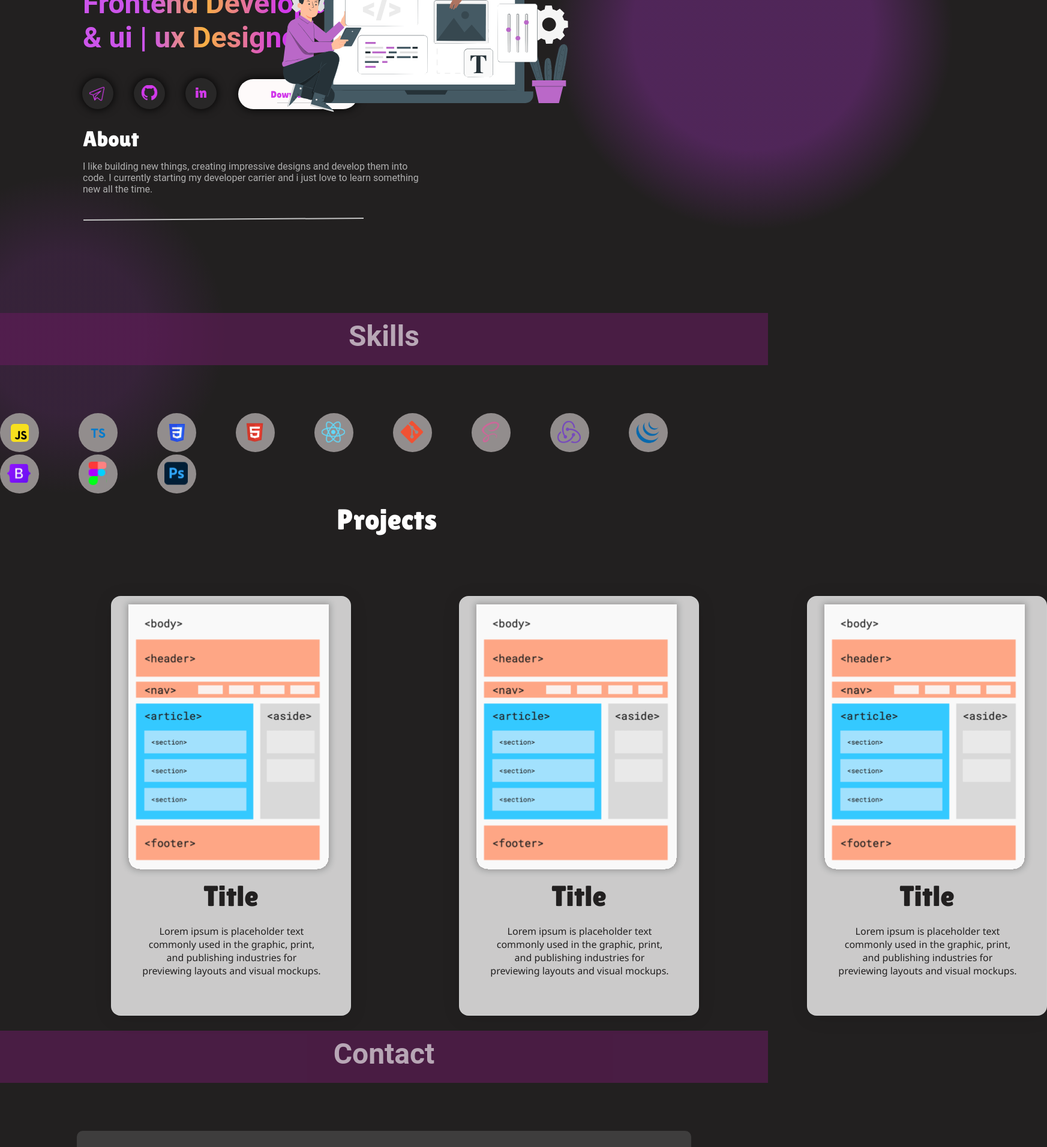
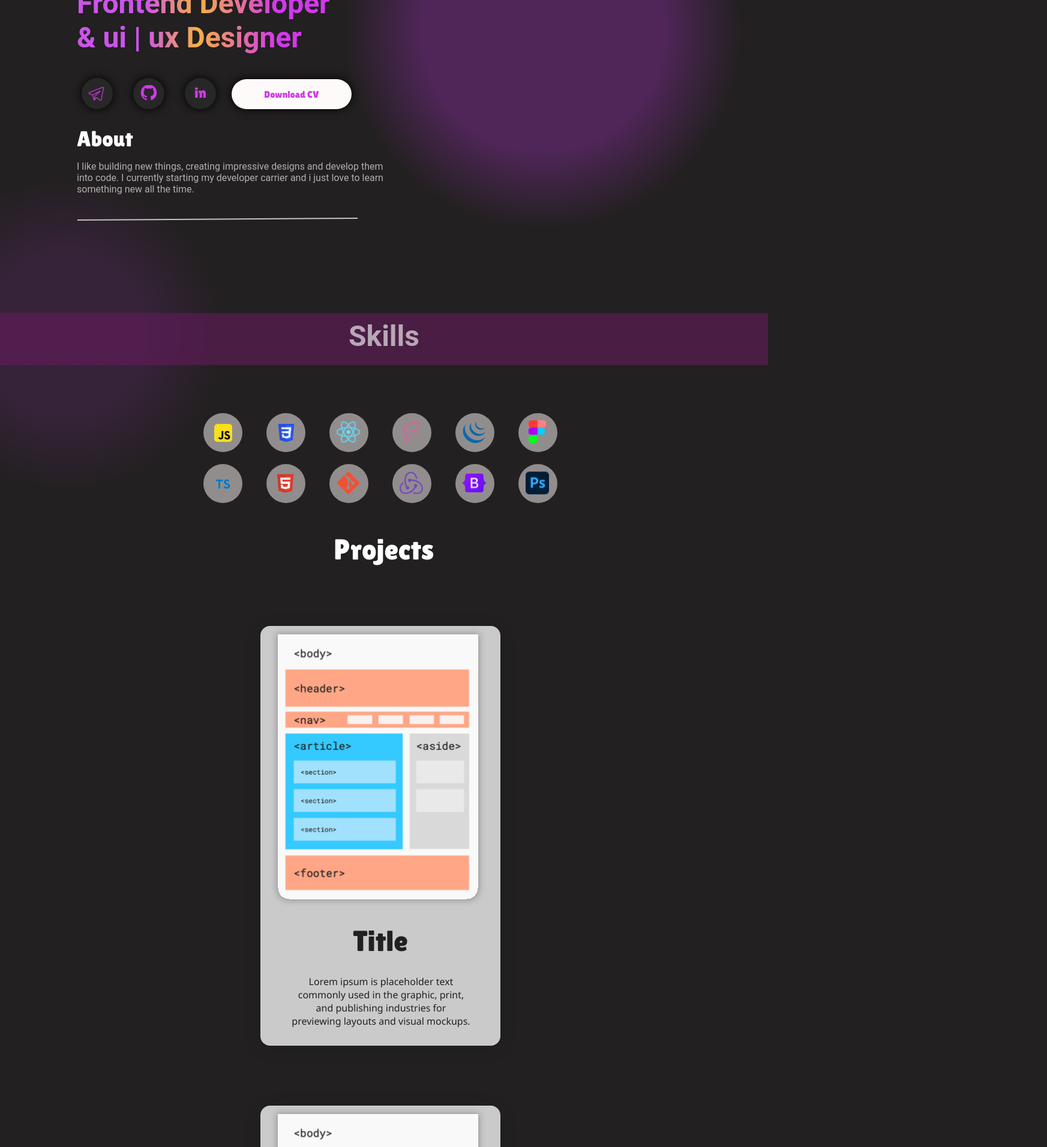
Before and after one commit to V1daa/Resume, a React (Vite) app in the folder Resume/: page / in a window 1280 px wide. Shown: the part 360-2273 px from the top of the page at 60% size, 1745 px wide, since content can reach past the window. Built offline with nearby package versions, Linux system fonts and the light colour scheme.

Commit message:
Version Four

```diff
--- a/Resume/src/components/footer.tsx
+++ b/Resume/src/components/footer.tsx
@@ -5,6 +5,7 @@ const Footer = () => {
     <>
       <div className="footer-main-container">
         <div className="footer-main-info">
+
           <h1>Dmytro Volia</h1>
           <p>
              Languages: English, Polish, Ukrainian, Russian.
--- a/Resume/src/components/projects.tsx
+++ b/Resume/src/components/projects.tsx
@@ -22,7 +22,7 @@ const Projects = () => {
             </p>
           </div>
         </div>
-        <div className="first-project-container">
+        <div className="first-project-container-2">
           <img
             src={temporary}
             alt="#"
@@ -39,7 +39,7 @@ const Projects = () => {
             </p>
           </div>
         </div>
-        <div className="first-project-container">
+        <div className="first-project-container-3">
           <img
             src={temporary}
             alt="#"
--- a/Resume/src/components/skills.tsx
+++ b/Resume/src/components/skills.tsx
@@ -38,6 +38,7 @@ const Skills = () => {
           <button className="skills-main-button-6">
             <img src={git} className="img-6"></img>
           </button>
+
           <button className="skills-main-button-7">
             <img src={scss} className="img-7"></img>
           </button>
--- a/Resume/src/styles/components/_contact.scss
+++ b/Resume/src/styles/components/_contact.scss
@@ -5,6 +5,9 @@
   position: sticky;
   margin-top: 10vh;
   z-index: 99999;
+  @media(max-width: 1660px) {
+    margin-top: 35vh;
+  }
 }
 
 .contact-paragraph {
@@ -39,6 +42,12 @@
   &:hover {
     scale: 1.1;
   }
+  @media(max-width: 1380px) {
+    margin-top: 8vh;
+  }
+  @media(max-width: 850px) {
+    display: none;
+  }
 }
 
 .contact-info-container > input {
@@ -58,12 +67,18 @@
     width: 20vw;
     height: 2.3vh;
     padding-left: 0.5vw;
+    @media(max-width: 850px) {
+      width: 30vw;
+    }
   }
   &:nth-child(6) {
     width: 20vw;
     height: 200px;
     padding-bottom: 8.5vw;
     padding-left: 0.5vw;
+    @media(max-width: 850px) {
+      width: 30vw;
+    }
   }
 }
 
@@ -76,4 +91,10 @@
 .contact-info-container {
   margin-left: 12vw;
   margin-top: 3vh;
+  @media(max-width: 850px) {
+    display: flex;
+    flex-direction: column;
+    align-items: center;
+    margin-left: 25vw;
+  }
 }
--- a/Resume/src/styles/components/_footer.scss
+++ b/Resume/src/styles/components/_footer.scss
@@ -21,7 +21,9 @@
     margin-right: 70vw;
     margin-top: 3vh;
     font-size: 20px;
-
+    @media(max-width: 850px) {
+      margin-right: 0;
+    }
   }
 }
 
@@ -30,6 +32,17 @@
     flex-direction: row;
     margin-top: 4vh;
     margin-left: 15vw;
+    @media (max-width: 1660px) {
+      margin-left: 10vw;
+    }
+    @media (max-width: 1534px) {
+      margin-left:  5vw;
+    }
+    & > img {
+      @media(max-width: 1430px) {
+        display: none;
+      }
+    }
     & > h1 {
         color: #ffffff;
         font-family: $font-main;
@@ -37,5 +50,9 @@
         font-size: 13px;
         margin-left: 2vw;
         margin-right: 2vw;
+
+        @media(max-width: 1430px) {
+          display: none;
+        }
     }
 }
--- a/Resume/src/styles/components/_header.scss
+++ b/Resume/src/styles/components/_header.scss
@@ -16,6 +16,9 @@
   -webkit-text-fill-color: transparent;
   font-family: $font-main;
   font-size: 36px;
+  @media(max-width: 670px) {
+   display: none;
+  }
 }
 
 .header-buttons {
@@ -45,4 +48,9 @@
             scale: 1.1;
         }
     }
+    @media(max-width: 670px) {
+      justify-content: flex-start;
+      margin-left: 7vw;
+
+    }
 }
--- a/Resume/src/styles/components/_info.scss
+++ b/Resume/src/styles/components/_info.scss
@@ -1,5 +1,5 @@
 .info-container {
-  margin-left: 138px;
+  margin-left: 10vw;
   margin-top: 126px;
   .info-main-text {
     color: #ffffff;
@@ -25,6 +25,9 @@
     background-clip: text;
     -webkit-text-fill-color: transparent;
   }
+  @media(max-width: 670px) {
+    margin-top: 50px;
+  }
 }
 
 .info-man-image {
@@ -35,6 +38,9 @@
   display: flex;
   width: 550px;
   height: 400px;
+  @media (max-width: 1450px) {
+    display: none;
+  }
 }
 
 .info-corner-radius {
@@ -52,16 +58,19 @@
     rgba(210, 57, 235, 0) 65%
   );
   position: absolute;
-  right: -350px;
+  right: 0px;
   top: 60px;
   padding-left: 300px;
   background-size: cover;
+  @media(max-width: 1050px) {
+    display: none;
+  }
 }
 
 .info-buttons-main {
   position: absolute;
   top: 490px;
-  left: 103px;
+  left: 8vw;
   display: flex;
   &-1,
   &-2,
@@ -87,6 +96,9 @@
   &-2 {
     margin-top: auto;
   }
+  @media(max-width: 670px) {
+      top: 420px;
+  }
 }
 
 .info-telegram-image {
@@ -104,7 +116,7 @@
   background-color: #fefafa;
   border: none;
   color: #d239eb;
-  margin-left: 36px;
+  margin-left: 2vw;
   margin-top: 2px;
   border-radius: 50px;
   font-family: $font-main;
@@ -121,11 +133,15 @@
   &:active {
     box-shadow: 0px 0px 30px white;
   }
+  @media(max-width: 1000px) {
+    margin-left: 5vw;
+  }
+
 }
 
 .info-about-container {
   margin-top: 120px;
-  margin-left: 138px;
+  margin-left: 10vw;
   z-index: 9999;
 }
 
@@ -139,9 +155,12 @@
 
 .info-about-paragraph {
   color: #b0b0b0;
-  width: 565px;
+  width: 40vw;
   margin-top: 16px;
   z-index: 9999;
+  @media(max-width: 980px) {
+    width: 60vw;
+  }
 }
 
 .info-about-line1 {
--- a/Resume/src/styles/components/_projects.scss
+++ b/Resume/src/styles/components/_projects.scss
@@ -1,7 +1,15 @@
 .projects-main-container {
   width: 100vw;
   height: 100vh;
-  margin-left: 5px;
+  @media (max-width: 1660px) {
+    height: 270vh;
+  }
+  @media(max-width: 1450px) {
+   margin-top: 50px;
+  }
+  @media(max-width: 770px) {
+    margin-top: 450px;
+  }
 }
 
 .projects-title-main {
@@ -12,7 +20,10 @@
   justify-content: center;
 }
 
-.first-project-container {
+.first-project-container,
+.first-project-container-2,
+.first-project-container-3 {
+  display: grid;
   background: rgba(255, 255, 255, 0.766);
   border-radius: 16px;
   box-shadow: 0 4px 30px rgba(0, 0, 0, 0.1);
@@ -21,8 +32,19 @@
   border: 1px solid rgba(255, 255, 255, 0.09);
   width: 400px;
   height: 700px;
-  margin-left: 180px;
   margin-top: 100px;
+}
+
+.first-project-container {
+  grid-area: 1 / 1 / 2 / 2;
+}
+
+.first-project-container-2 {
+  grid-area: 1 / 2 / 2 / 3;
+}
+
+.first-project-container-3 {
+  grid-area: 1 / 3 / 2 / 4;
 }
 
 .projects-temporary-image {
@@ -39,7 +61,7 @@
 }
 
 .first-project-paragraph {
-    font-family: 'Segoe UI', Tahoma, Geneva, Verdana, sans-serif;
+  font-family: "Segoe UI", Tahoma, Geneva, Verdana, sans-serif;
   font-size: 100;
 }
 
@@ -50,9 +72,26 @@
   justify-content: center;
   text-align: center;
   margin-left: 50px;
-    margin-top: 20px;
 }
 
 .projects-container {
-    display:inline-flex;
+  display: grid;
+  grid-template-columns: repeat(3, 1fr);
+  grid-template-rows: 1fr;
+  grid-column-gap: 0px;
+  grid-row-gap: 0px;
+  margin-left: 180px;
+  @media (max-width: 1660px) {
+    display: flex;
+    flex-wrap: wrap;
+    flex-direction: column;
+    margin-right: 10vw;
+    align-items: center;
   }
+  @media(max-width: 1300px) {
+    margin-right: 15vw;
+  }
+  @media(max-width: 975px) {
+    margin-right: 20vw;
+  }
+}
--- a/Resume/src/styles/components/_skills.scss
+++ b/Resume/src/styles/components/_skills.scss
@@ -25,6 +25,9 @@
   display: flex;
   justify-content: center;
   z-index: 999;
+  @media(max-width: 770px) {
+    margin-top: 20px;
+  }
 }
 
 .skills-main-button- {
@@ -45,12 +48,15 @@
     border: none;
     background-color: #928d8d;
     border-radius: 50px;
-    display: inline-flex;
-    margin-right: 66px;
+    display: inherit;
+    margin-left: 40px;
     transition: all 0.2s ease-in-out;
     cursor: pointer;
     z-index: 99999999999;
     position: relative;
+    @media(max-width: 770px) {
+      margin-top: 3vh;
+    }
     &:hover {
       scale: 1.1;
       background-color: #ffffff;
@@ -116,3 +122,25 @@
   background-size: cover;
   z-index: -999;
 }
+
+
+.skills-main-buttons-firts-column {
+  display: flex;
+  flex-direction: row;
+  @media(max-width: 1450px) {
+    flex-direction: column;
+    flex-wrap: wrap;
+    justify-content: space-between;
+    display: flex;
+  }
+  @media(max-width: 950px) {
+    margin-left: 3vw;
+  }
+  @media(max-width: 770px) {
+    display: grid;
+	  grid-template-columns: 100px 150px ;
+  }
+  @media(max-width: 1300px) {
+    margin-right: 4vw;
+  }
+}
```
Lines whose indentation alone changed are shown as unchanged.
